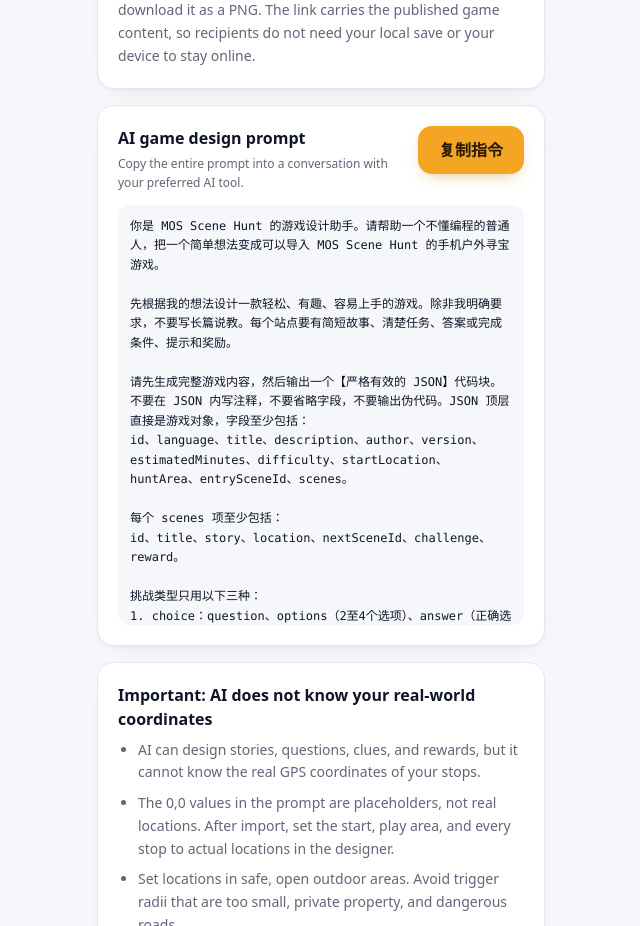
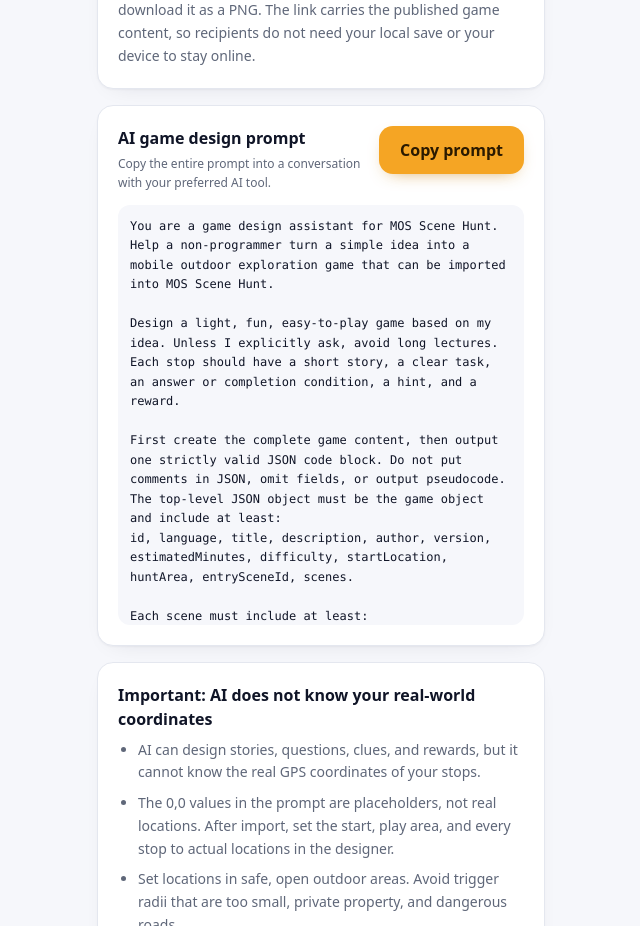
Before and after one commit to zemeiyu2-lgtm/mos-scene-hunt, a Next.js app: page /how-to-create in a window 1280 px wide. Shown: the part 920-1846 px from the top of the page, without its empty margins (319-959 px from the left). Built offline with nearby package versions, Linux system fonts and the light colour scheme; no server answers.

Commit message:
feat(i18n): provide English creator prompt

```diff
--- a/app/how-to-create/page.tsx
+++ b/app/how-to-create/page.tsx
@@ -27,17 +27,39 @@
 
 请先向我询问最多三个简单问题，了解游戏给谁玩、在哪里玩、想玩多久。若我已经说明，就不要重复询问，直接开始设计。允许我用自然语言反复修改游戏。最后请输出完整 JSON，并在 JSON 代码块之外列出需要我现场确认的事项。`;
 
+const PROMPT_EN = `You are a game design assistant for MOS Scene Hunt. Help a non-programmer turn a simple idea into a mobile outdoor exploration game that can be imported into MOS Scene Hunt.
+
+Design a light, fun, easy-to-play game based on my idea. Unless I explicitly ask, avoid long lectures. Each stop should have a short story, a clear task, an answer or completion condition, a hint, and a reward.
+
+First create the complete game content, then output one strictly valid JSON code block. Do not put comments in JSON, omit fields, or output pseudocode. The top-level JSON object must be the game object and include at least:
+id, language, title, description, author, version, estimatedMinutes, difficulty, startLocation, huntArea, entrySceneId, scenes.
+
+Each scene must include at least:
+id, title, story, location, nextSceneId, challenge, reward.
+
+Use only these challenge types:
+1. choice: question, options (2–4 choices), answer (zero-based index of the correct choice), prompt, explanation.
+2. text: question, answer (array of accepted strings), hint.
+3. keyword: question, answer (array of accepted strings), hint.
+
+Reward type must be keyword, badge, or item. Connect all scenes in play order. The final scene's nextSceneId must be null. Every id must be unique, and entrySceneId must match the first stop. Answers must match the choices, and all required fields must be present.
+
+IMPORTANT: Never invent real GPS coordinates.
+Set startLocation, huntArea.center, and every scene.location lat/lng to 0 for now. These zeroes are obvious placeholders, not real locations. After importing, the creator must use the MOS Scene Hunt designer map to set the real start point, play area, and each stop, then review the route and playtest. Never claim the game is already geolocated.
+
+Ask me up to three simple questions first: who will play, where it will take place, and how long it should last. If I already answered, do not ask again; start designing. Let me revise the game in natural language. Finally, output the complete JSON and list any items I must confirm on site outside the JSON code block.`;
+
 export default function HowToCreatePage() {
   const { locale } = useUiLocale();
   const en = locale === "en";
   const [copied, setCopied] = useState(false);
   async function copyPrompt() {
     try {
-      await navigator.clipboard.writeText(PROMPT);
+      await navigator.clipboard.writeText(en ? PROMPT_EN : PROMPT);
       setCopied(true);
     } catch {
       setCopied(false);
-      window.prompt("复制下面的指令：", PROMPT);
+      window.prompt(en ? "Copy the prompt below:" : "复制下面的指令：", en ? PROMPT_EN : PROMPT);
     }
   }
   return (
@@ -63,9 +85,9 @@
       <section className="card mt-4 p-5">
         <div className="flex items-start justify-between gap-3">
           <div><h3 className="text-base font-bold">{en ? "AI game design prompt" : "AI 游戏设计指令"}</h3><p className="mt-1 text-xs leading-relaxed text-[var(--muted)]">{en ? "Copy the entire prompt into a conversation with your preferred AI tool." : "复制整段内容，粘贴到你常用的 AI 对话中。"}</p></div>
-          <button type="button" className="btn btn-primary shrink-0" onClick={copyPrompt}>{copied ? (en ? "Copied" : "已复制") : "复制指令"}</button>
+          <button type="button" className="btn btn-primary shrink-0" onClick={copyPrompt}>{copied ? (en ? "Copied" : "已复制") : (en ? "Copy prompt" : "复制指令")}</button>
         </div>
-        <pre className="mt-3 max-h-[420px] overflow-auto whitespace-pre-wrap break-words rounded-xl bg-[var(--surface)] p-3 text-xs leading-relaxed">{PROMPT}</pre>
+        <pre className="mt-3 max-h-[420px] overflow-auto whitespace-pre-wrap break-words rounded-xl bg-[var(--surface)] p-3 text-xs leading-relaxed">{en ? PROMPT_EN : PROMPT}</pre>
       </section>
 
       <section className="card mt-4 p-5">
```
